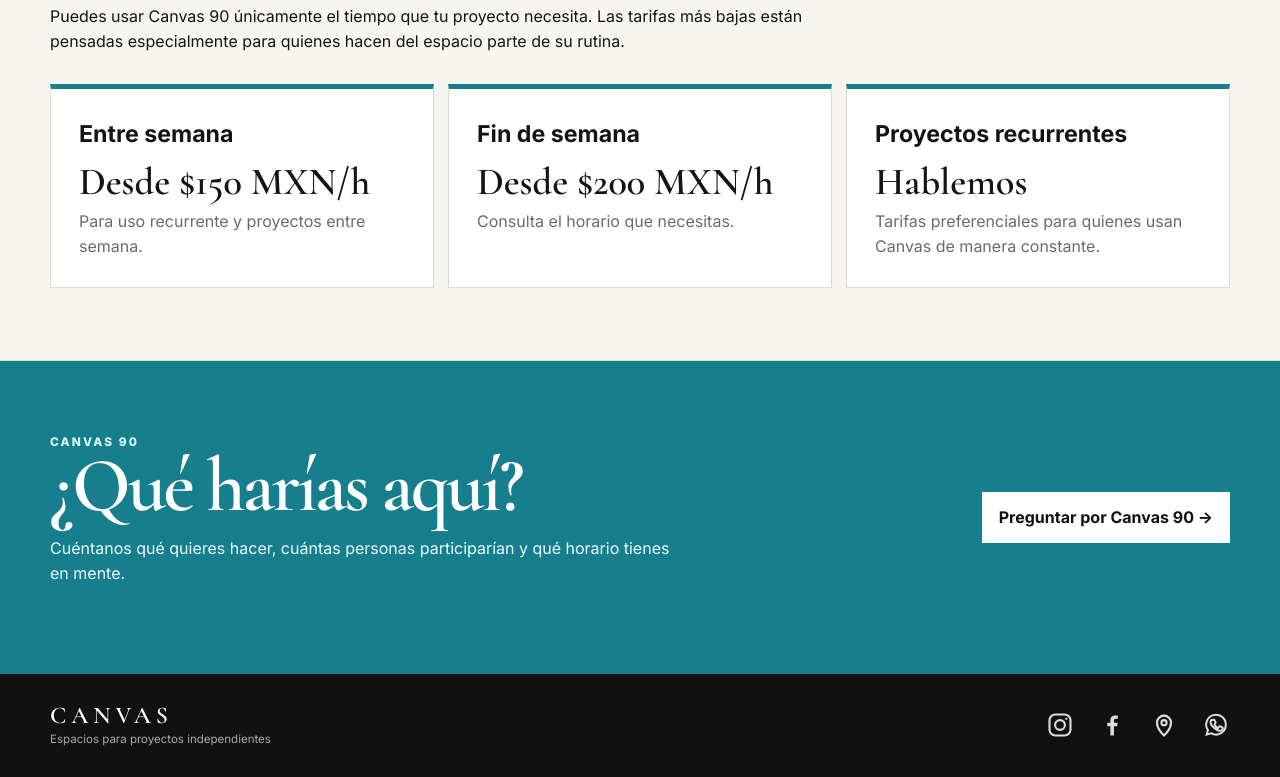
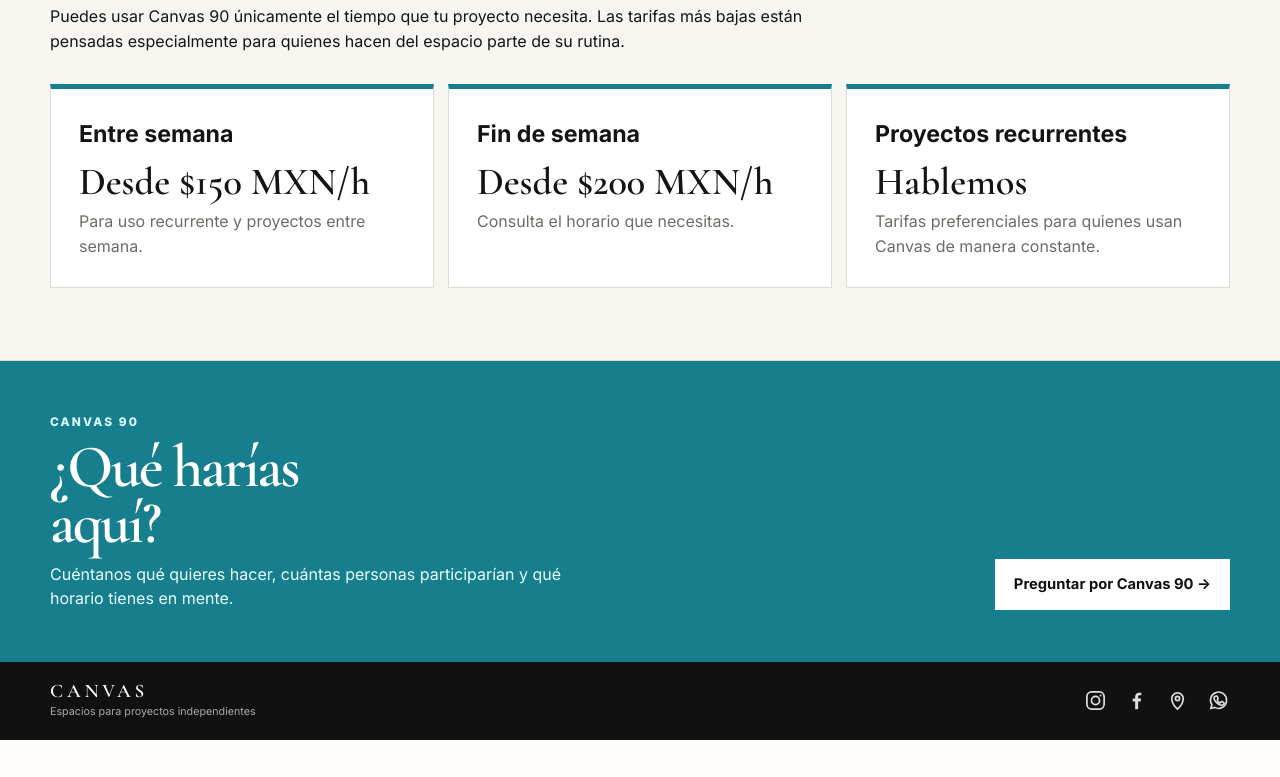
Before and after one commit to vaisork/Canvas, a plain HTML site: page espacios/canvas90.html in a window 1280 px wide. Shown: the part 1612-2389 px from the top of the page. After the commit the page ends 2352 px from the top, so only its background shows below. Drawn offline with nearby package versions, Linux system fonts and the light colour scheme.

Commit message:
Compactar CTA final y footer de Canvas 90

```diff
--- a/espacios/canvas90.html
+++ b/espacios/canvas90.html
@@ -16,9 +16,10 @@
 .split{display:grid;grid-template-columns:.92fr 1.08fr;gap:48px;align-items:center}.copy p{font-size:1.04rem;color:#474742;max-width:42rem}
 .preview{background:#fff;border:1px solid var(--line);padding:12px;box-shadow:0 18px 40px #00000012}.preview img{width:100%;height:430px;object-fit:cover}.previewActions{display:flex;justify-content:space-between;gap:14px;align-items:center;padding:14px 4px 2px}.previewActions a{font-weight:700;text-decoration:underline}.previewActions span{font-size:.78rem;color:var(--muted)}
 .prices{background:#f7f5ef}.priceIntro{max-width:760px}.priceGrid90{display:grid;grid-template-columns:repeat(3,1fr);gap:14px;margin-top:30px}.price90{background:#fff;border:1px solid var(--line);border-top:5px solid var(--c90);padding:28px}.price90 strong{display:block;font-size:1.45rem}.price90 b{display:block;font:600 2.4rem/1 "Cormorant Garamond",serif;margin:10px 0 8px}.price90 span{color:var(--muted)}
-.finalCta{background:var(--c90);color:#fff}.finalCta .wrap{display:grid;grid-template-columns:1fr auto;gap:30px;align-items:center}.finalCta h2{margin-bottom:12px}.finalCta p{max-width:620px;color:#e9ffff}.finalCta .cta{background:#fff;color:#111;border-color:#fff}
-@media(max-width:850px){.split,.finalCta .wrap{grid-template-columns:1fr}.priceGrid90{grid-template-columns:1fr}.preview img{height:360px}}
-@media(max-width:620px){.hero90{padding:44px 0}.preview img{height:280px}.price90{padding:22px}}
+.finalCta{background:var(--c90);color:#fff;padding:52px 0}.finalCta .wrap{display:grid;grid-template-columns:minmax(0,1fr) auto;gap:36px;align-items:end}.finalCta .eyebrow{margin-bottom:8px}.finalCta h2{font-size:clamp(2.7rem,4.7vw,4.2rem);line-height:.94;margin:0 0 10px;max-width:10ch}.finalCta p{max-width:560px;margin:0;color:#e9ffff;font-size:1rem;line-height:1.5}.finalCta .cta{display:inline-flex;width:auto;min-height:0;padding:13px 18px;background:#fff;color:#111;border-color:#fff;font-size:.92rem;white-space:nowrap}
+body footer.canvasSiteFooter{padding:20px 0}.canvasSiteFooter .canvasFooterInner{gap:20px}.canvasSiteFooter .canvasFooterBrand strong{font-size:1.2rem}.canvasSiteFooter .canvasFooterBrand span{font-size:.67rem}.canvasSiteFooter .canvasSocial{gap:18px}.canvasSiteFooter .canvasSocial svg{width:23px;height:23px}
+@media(max-width:850px){.split,.finalCta .wrap{grid-template-columns:1fr}.priceGrid90{grid-template-columns:1fr}.preview img{height:360px}.finalCta .wrap{gap:20px;align-items:start}.finalCta .cta{justify-self:start}}
+@media(max-width:620px){.hero90{padding:44px 0}.preview img{height:280px}.price90{padding:22px}.finalCta{padding:34px 0}.finalCta h2{font-size:2.35rem;line-height:.96}.finalCta p{font-size:.93rem;line-height:1.45}.finalCta .cta{padding:11px 15px;font-size:.84rem}.canvasSiteFooter .canvasFooterInner{gap:14px}.canvasSiteFooter .canvasFooterBrand strong{font-size:1.05rem}.canvasSiteFooter .canvasFooterBrand span{font-size:.63rem}.canvasSiteFooter .canvasSocial{gap:15px}.canvasSiteFooter .canvasSocial svg{width:21px;height:21px}}
 </style>
 </head>
 <body>
```
